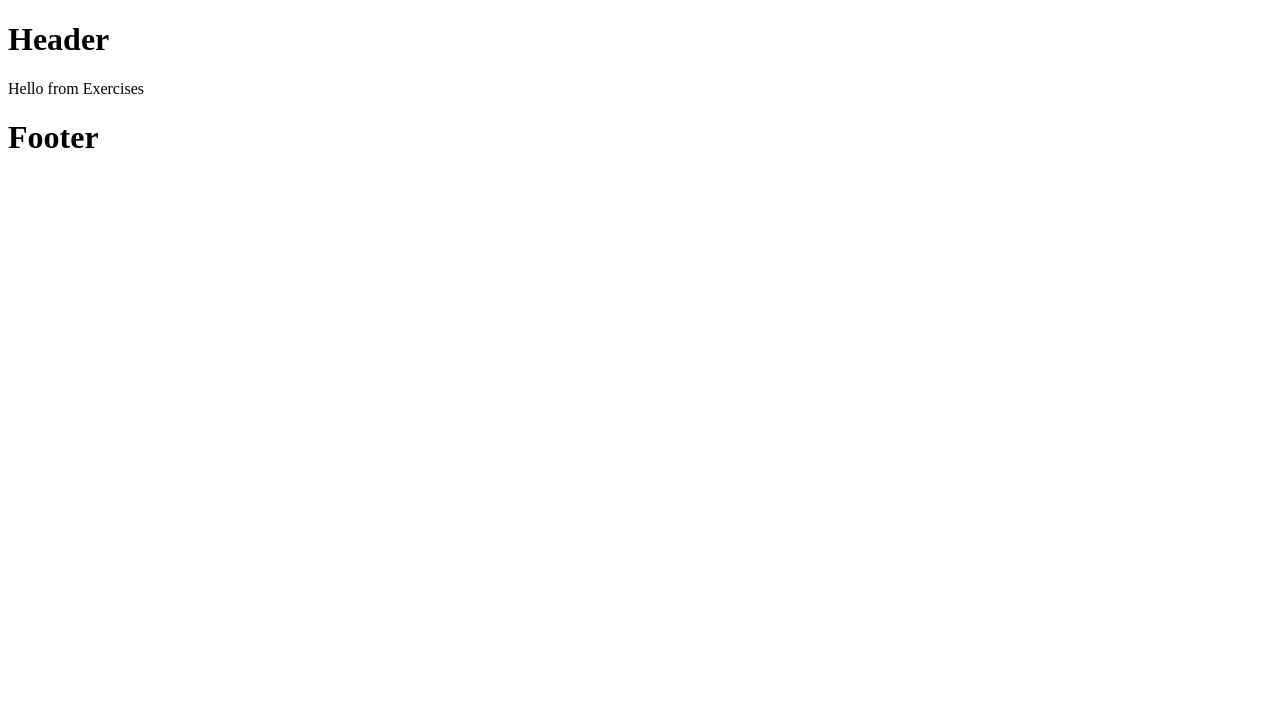
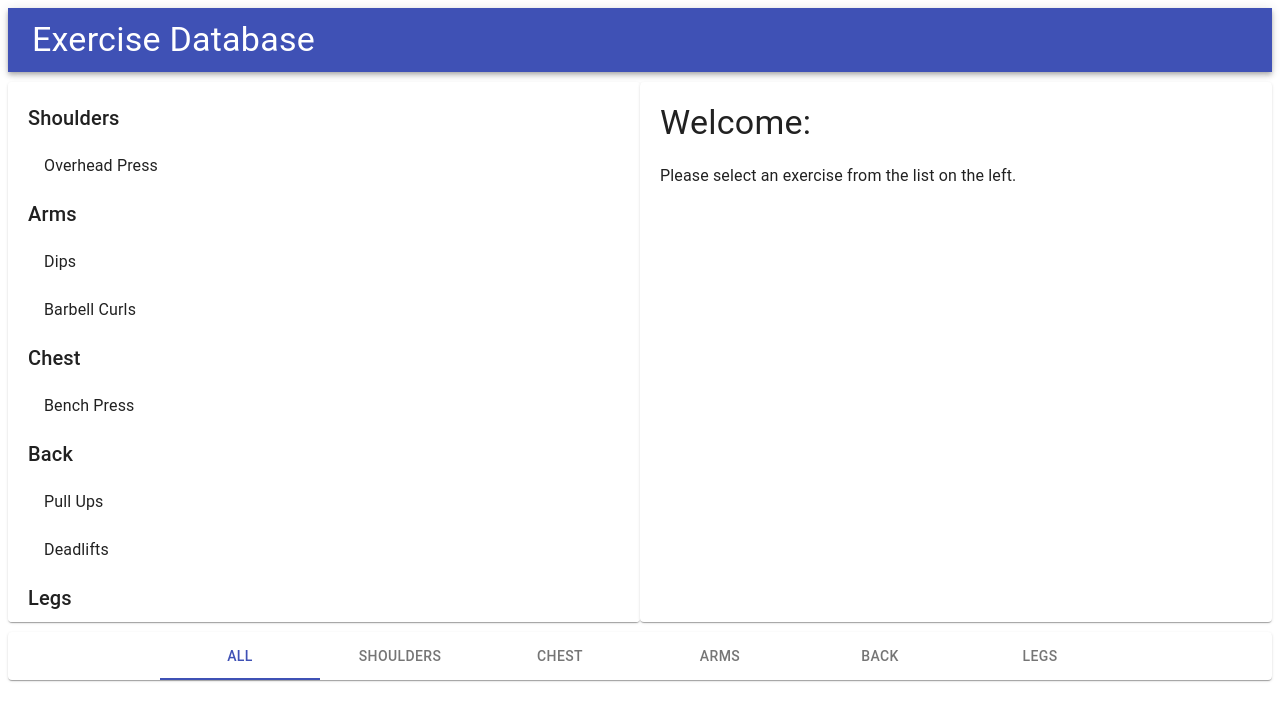
Before and after one commit to snyarde/react-materialui-fitness-webapp, a React (Create React App) app: page / in a window 1280 px wide. Shown: the top 720 px of the page. Built offline with nearby package versions, Linux system fonts and the light colour scheme.

Commit message:
Completes Episode 3
Completes episode 3: [Learn React & Material UI - #3 Data Store](https://www.youtube.com/watch?v=fox4Y-_Q9hE)

```diff
--- a/src/Components/App.js
+++ b/src/Components/App.js
@@ -1,14 +1,34 @@
 import React, { Component, Fragment } from "react";
 import { Header, Footer } from "./Layouts";
 import Exercises from "./Exercises";
+import { muscles, exercises } from "../store.js";
 
 export default class extends Component {
+  state = {
+    exercises
+  };
+
+  getExercisesByMuscles() {
+    return Object.entries(
+      this.state.exercises.reduce((exercises, exercise) => {
+        const { muscles } = exercise;
+
+        exercises[muscles] = exercises[muscles]
+          ? [...exercises[muscles], exercise]
+          : [exercise];
+
+        return exercises;
+      }, {})
+    );
+  }
+
   render() {
+    const exercises = this.getExercisesByMuscles();
     return (
       <Fragment>
         <Header />
-        <Exercises />
-        <Footer />
+        <Exercises exercises={exercises} />
+        <Footer muscles={muscles} />
       </Fragment>
     );
   }
--- a/src/Components/Exercises/index.js
+++ b/src/Components/Exercises/index.js
@@ -1,3 +1,54 @@
-import React from "react";
+import React, { Fragment } from "react";
+import {
+  Grid,
+  Paper,
+  Typography,
+  List,
+  ListItem,
+  ListItemText
+} from "@material-ui/core";
 
-export default props => <div>Hello from Exercises</div>;
+const styles = {
+  Paper: {
+    padding: 20,
+    marginTop: 10,
+    marginBottom: 10,
+    height: 500,
+    overflowY: "auto"
+  }
+};
+
+function ListItemLink(props) {
+  return <ListItem button component="a" {...props} />;
+}
+
+export default ({ exercises }) => (
+  <Grid container>
+    <Grid item sm>
+      <Paper style={styles.Paper}>
+        {exercises.map(([group, exercises]) => (
+          <Fragment>
+            <Typography variant="h6" style={{ textTransform: "capitalize" }}>
+              {group}
+            </Typography>
+            <List component="ul">
+              {exercises.map(({ title }) => (
+                <ListItem button>
+                  <ListItemText primary={title} />
+                </ListItem>
+              ))}
+            </List>
+          </Fragment>
+        ))}
+      </Paper>
+    </Grid>
+    <Grid item sm>
+      <Paper style={styles.Paper}>
+        <Typography variant="h4">Welcome:</Typography>
+        <Typography variant="body1" style={{ marginTop: 20 }}>
+          Please select an exercise from the list on the left.
+        </Typography>
+      </Paper>
+    </Grid>
+  </Grid>
+);
--- a/src/Components/Layouts/Footer.js
+++ b/src/Components/Layouts/Footer.js
@@ -1,7 +1,13 @@
 import React from "react";
+import { Paper, Tabs, Tab } from "@material-ui/core";
 
-export default props => (
-  <div>
-    <h1>Footer</h1>
-  </div>
+export default ({ muscles }) => (
+  <Paper>
+    <Tabs value={0} indicatorColor="primary" textColor="primary" centered>
+      <Tab label="All" />
+      {muscles.map(group => (
+        <Tab label={group} />
+      ))}
+    </Tabs>
+  </Paper>
 );
--- a/src/Components/Layouts/Header.js
+++ b/src/Components/Layouts/Header.js
@@ -1,7 +1,12 @@
 import React from "react";
+import { AppBar, Toolbar, Typography } from "@material-ui/core";
 
 export default props => (
-  <div>
-    <h1>Header</h1>
-  </div>
+  <AppBar position="static">
+    <Toolbar>
+      <Typography variant="h4" color="inherit">
+        Exercise Database
+      </Typography>
+    </Toolbar>
+  </AppBar>
 );
--- /dev/null
+++ b/src/store.js
@@ -0,0 +1,46 @@
+export const muscles = ["shoulders", "chest", "arms", "back", "legs"];
+
+export const exercises = [
+  {
+    id: "overhead-press",
+    title: "Overhead Press",
+    description: "Delts exercise...",
+    muscles: "shoulders"
+  },
+  {
+    id: "dips",
+    title: "Dips",
+    description: "Triceps exercise...",
+    muscles: "arms"
+  },
+  {
+    id: "barbell-curls",
+    title: "Barbell Curls",
+    description: "Biceps exercise...",
+    muscles: "arms"
+  },
+  {
+    id: "bench-press",
+    title: "Bench Press",
+    description: "Chest exercise...",
+    muscles: "chest"
+  },
+  {
+    id: "pull-ups",
+    title: "Pull Ups",
+    description: "Back and biceps exercise...",
+    muscles: "back"
+  },
+  {
+    id: "deadlifts",
+    title: "Deadlifts",
+    description: "Back and leg exercise...",
+    muscles: "back"
+  },
+  {
+    id: "squats",
+    title: "Squats",
+    description: "Legs exercise...",
+    muscles: "legs"
+  }
+];
```
